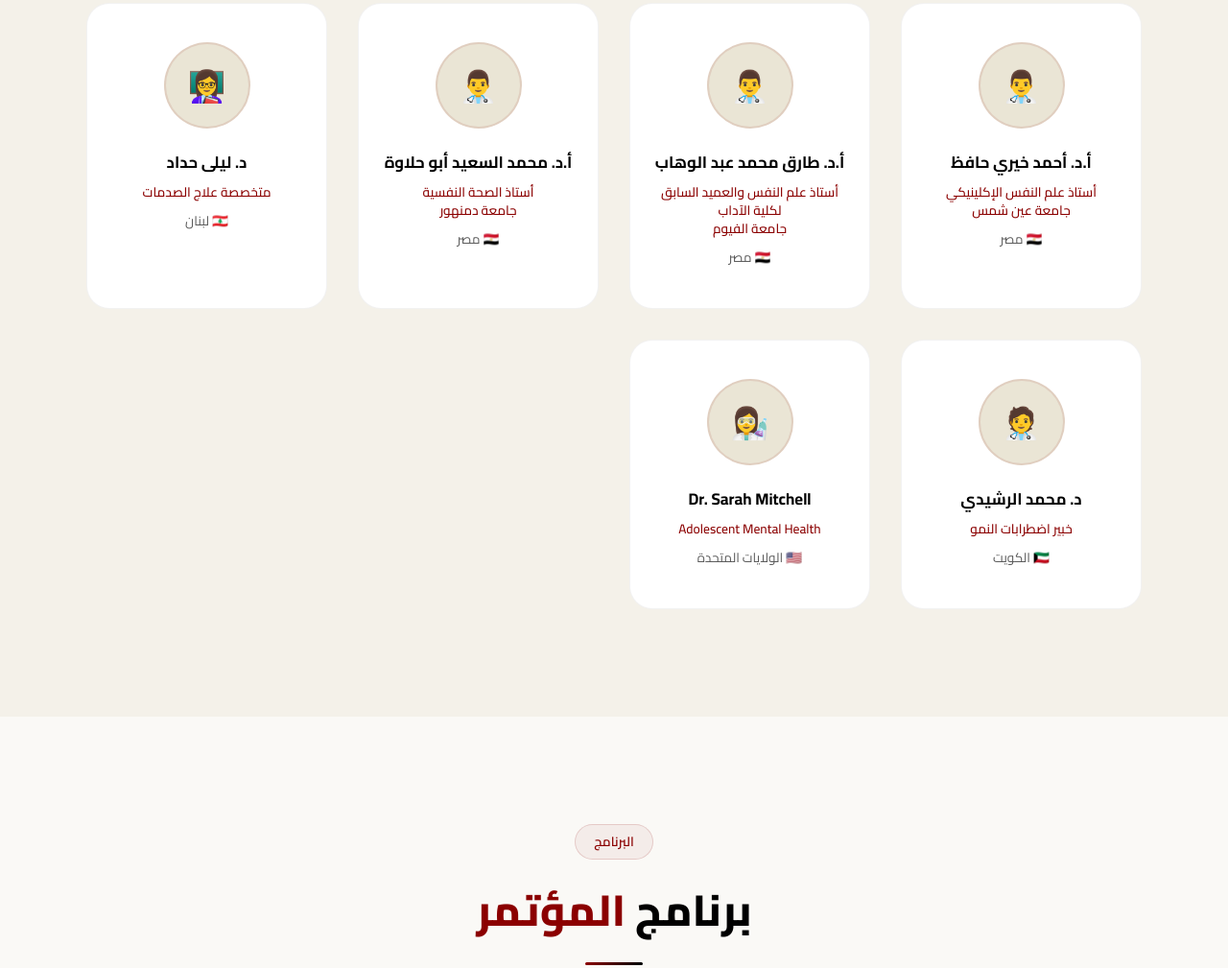
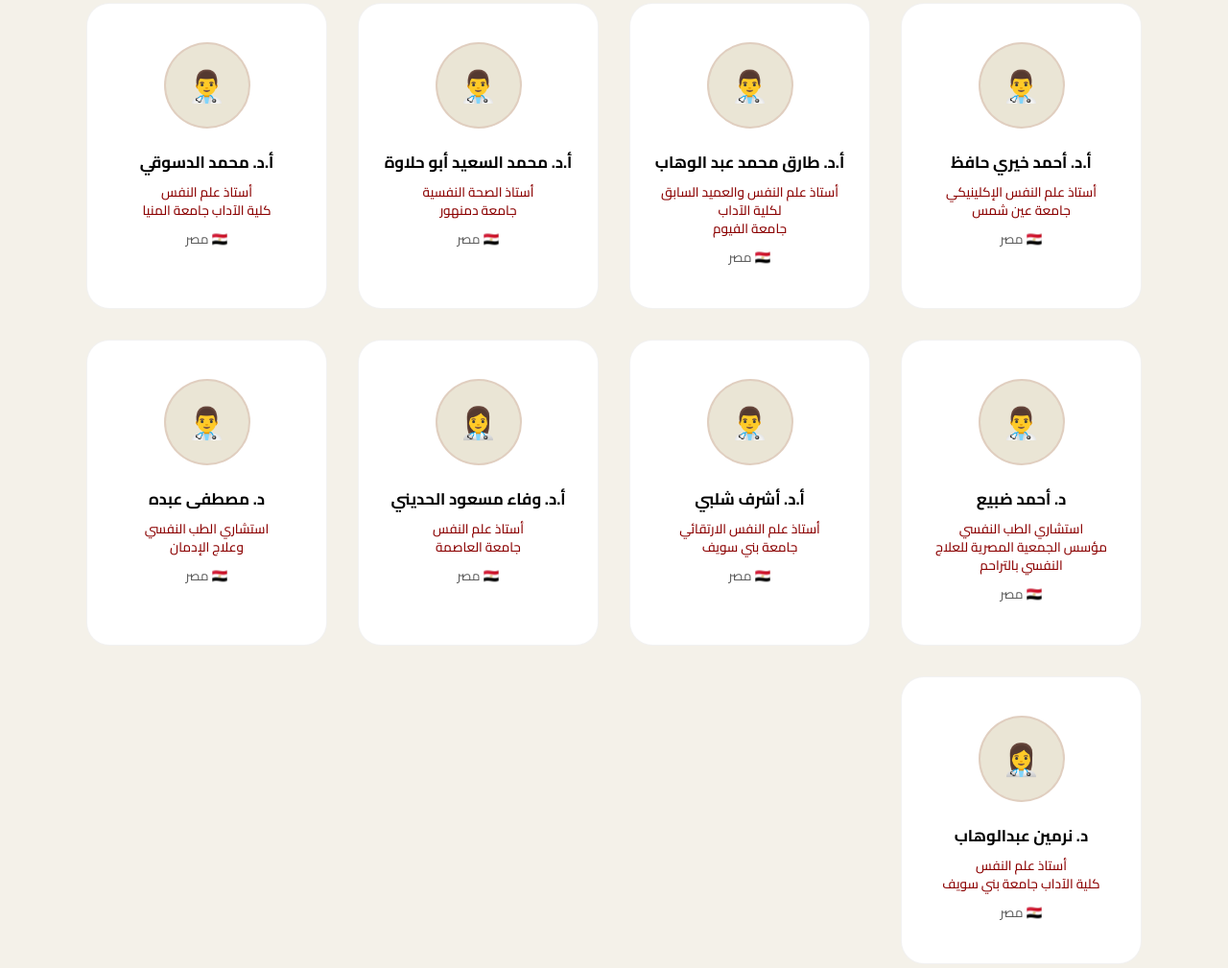
Before and after one commit to IEAtd-Academy2/Convrenc-Ieatd, a plain HTML site: page index.html in a window 1280 px wide. Shown: the part 3959-4968 px from the top of the page at 96% size. Drawn offline with Linux system fonts and the light colour scheme; a script that the page names is missing.

Commit message:
Add new speakers to the speakers grid
Added new speaker cards to the speakers grid section.

```diff
--- a/index.html
+++ b/index.html
@@ -158,6 +158,10 @@ section { padding: 7rem 2rem; }
 .form-submit:hover { transform: translateY(-3px); box-shadow: 0 15px 40px rgba(139, 0, 0, 0.3); }
 
 .embed-wrapper { max-width: 800px; margin: 0 auto; background: #fff; border: 1px solid rgba(0,0,0,0.05); border-radius: 28px; padding: 1rem; min-height: 400px; box-shadow: 0 15px 50px rgba(0,0,0,0.03); }
+.embed-placeholder { display: flex; flex-direction: column; align-items: center; justify-content: center; min-height: 300px; gap: 1rem; text-align: center; padding: 3rem; }
+.embed-placeholder .embed-icon { font-size: 3rem; opacity: 0.5; color: var(--gold); }
+.embed-placeholder p { color: var(--text-muted); font-size: 1rem; line-height: 1.7; }
+.embed-placeholder code { background: rgba(139, 0, 0, 0.05); border: 1px solid rgba(139, 0, 0, 0.1); color: var(--gold); padding: 0.2rem 0.6rem; border-radius: 6px; font-size: 0.85rem; direction: ltr; }
 
 #prev-editions { background: var(--navy2); }
 .editions-grid { max-width: 1000px; margin: 0 auto; display: grid; grid-template-columns: repeat(auto-fit, minmax(280px, 1fr)); gap: 2rem; }
@@ -281,9 +285,12 @@ footer { background: var(--navy2); border-top: 1px solid rgba(0,0,0,0.05); paddi
     <div class="speaker-card"><div class="speaker-avatar">👨‍⚕️</div><div class="speaker-name">أ.د. أحمد خيري حافظ</div><div class="speaker-title">أستاذ علم النفس الإكلينيكي<br>جامعة عين شمس</div><div class="speaker-country">🇪🇬 مصر</div></div>
     <div class="speaker-card"><div class="speaker-avatar">👨‍⚕️</div><div class="speaker-name">أ.د. طارق محمد عبد الوهاب</div><div class="speaker-title">أستاذ علم النفس والعميد السابق لكلية الآداب<br>جامعة الفيوم</div><div class="speaker-country">🇪🇬 مصر</div></div>
     <div class="speaker-card"><div class="speaker-avatar">👨‍⚕️</div><div class="speaker-name">أ.د. محمد السعيد أبو حلاوة</div><div class="speaker-title">أستاذ الصحة النفسية<br>جامعة دمنهور</div><div class="speaker-country">🇪🇬 مصر</div></div>
-    <div class="speaker-card"><div class="speaker-avatar">👩‍🏫</div><div class="speaker-name">د. ليلى حداد</div><div class="speaker-title">متخصصة علاج الصدمات</div><div class="speaker-country">🇱🇧 لبنان</div></div>
-    <div class="speaker-card"><div class="speaker-avatar">🧑‍⚕️</div><div class="speaker-name">د. محمد الرشيدي</div><div class="speaker-title">خبير اضطرابات النمو</div><div class="speaker-country">🇰🇼 الكويت</div></div>
-    <div class="speaker-card"><div class="speaker-avatar">👩‍🔬</div><div class="speaker-name">Dr. Sarah Mitchell</div><div class="speaker-title">Adolescent Mental Health</div><div class="speaker-country">🇺🇸 الولايات المتحدة</div></div>
+    <div class="speaker-card"><div class="speaker-avatar">👨‍⚕️</div><div class="speaker-name">أ.د. محمد الدسوقي</div><div class="speaker-title">أستاذ علم النفس<br>كلية الآداب جامعة المنيا</div><div class="speaker-country">🇪🇬 مصر</div></div>
+    <div class="speaker-card"><div class="speaker-avatar">👨‍⚕️</div><div class="speaker-name">د. أحمد ضبيع</div><div class="speaker-title">استشاري الطب النفسي<br>مؤسس الجمعية المصرية للعلاج النفسي بالتراحم</div><div class="speaker-country">🇪🇬 مصر</div></div>
+    <div class="speaker-card"><div class="speaker-avatar">👨‍⚕️</div><div class="speaker-name">أ.د. أشرف شلبي</div><div class="speaker-title">أستاذ علم النفس الارتقائي<br>جامعة بني سويف</div><div class="speaker-country">🇪🇬 مصر</div></div>
+    <div class="speaker-card"><div class="speaker-avatar">👩‍⚕️</div><div class="speaker-name">أ.د. وفاء مسعود الحديني</div><div class="speaker-title">أستاذ علم النفس<br>جامعة العاصمة</div><div class="speaker-country">🇪🇬 مصر</div></div>
+    <div class="speaker-card"><div class="speaker-avatar">👨‍⚕️</div><div class="speaker-name">د. مصطفى عبده</div><div class="speaker-title">استشاري الطب النفسي<br>وعلاج الإدمان</div><div class="speaker-country">🇪🇬 مصر</div></div>
+    <div class="speaker-card"><div class="speaker-avatar">👩‍⚕️</div><div class="speaker-name">د. نرمين عبدالوهاب</div><div class="speaker-title">أستاذ علم النفس<br>كلية الآداب جامعة بني سويف</div><div class="speaker-country">🇪🇬 مصر</div></div>
   </div>
 </section>
 
```
